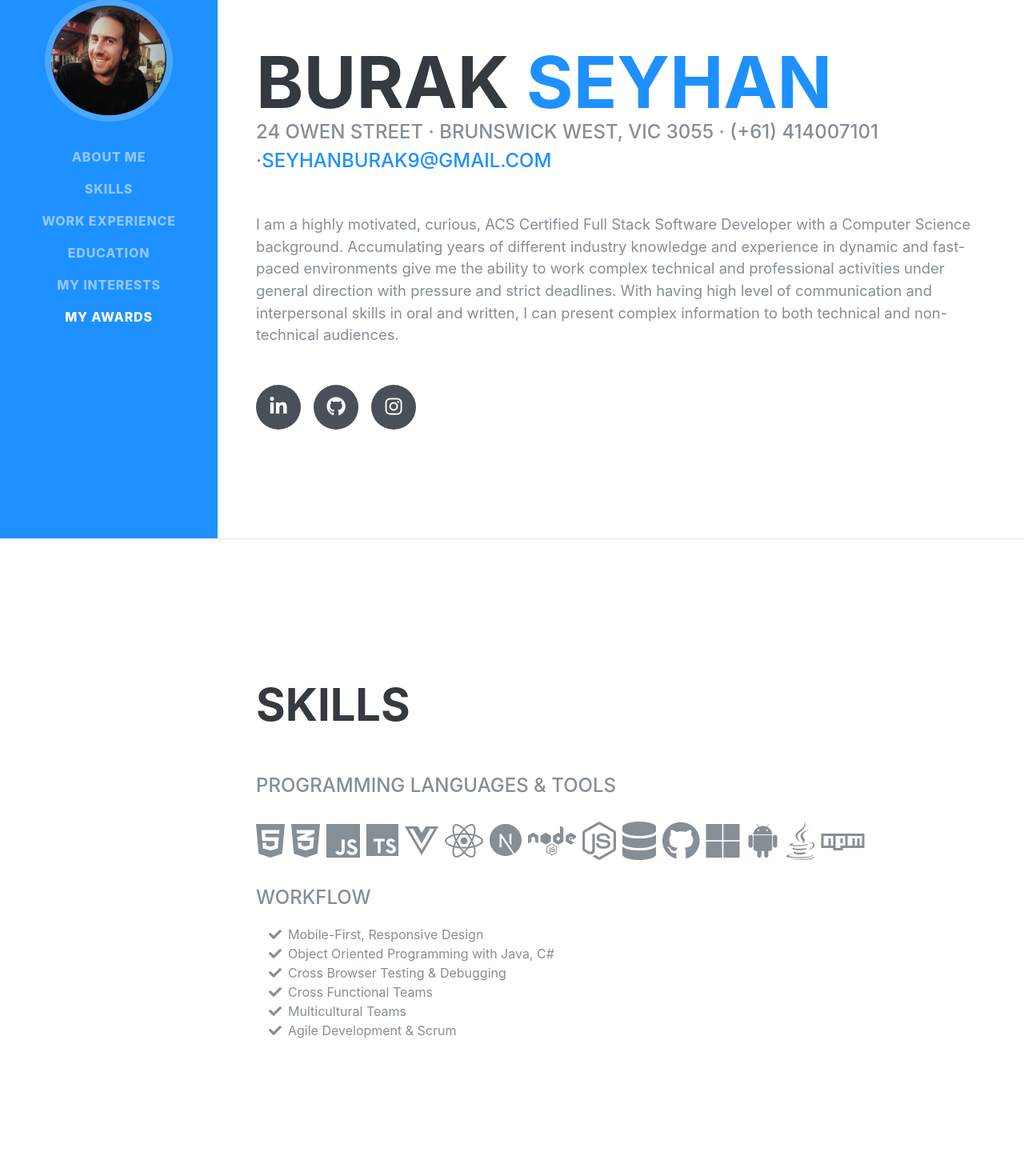
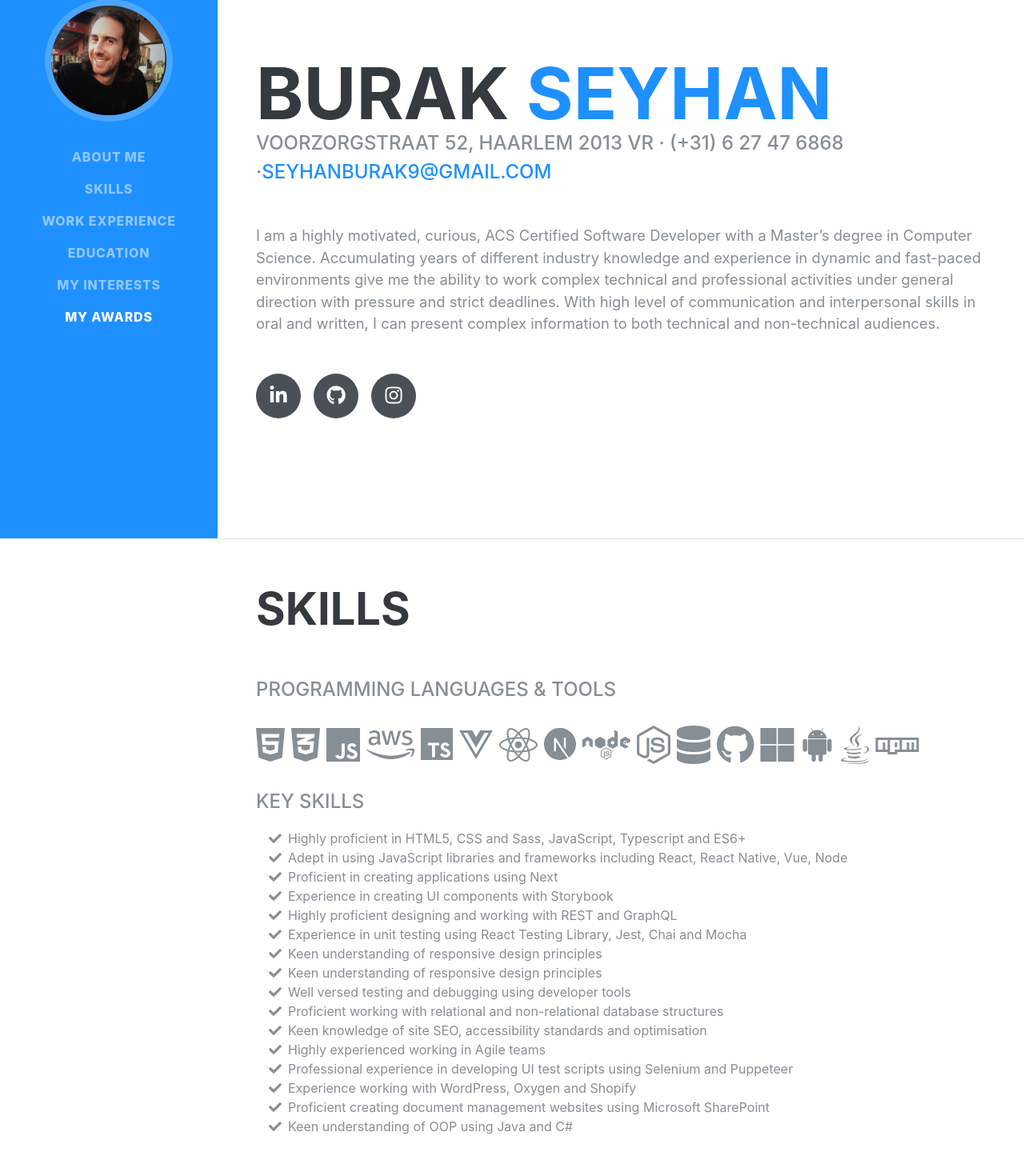
Before and after one commit to di0nys1s/myresume, a React (Create React App) app: page / in a window 1280 px wide. Shown: the part 127-1597 px from the top of the page at 80% size. Built offline with nearby package versions, Linux system fonts and the light colour scheme; a web font is replaced by a local one.

Commit message:
Updates with the moving

```diff
--- a/src/components/education.jsx
+++ b/src/components/education.jsx
@@ -4,7 +4,8 @@ const Education = () => {
   return (
     <section
       className="resume-section p-3 p-lg-5 d-flex align-items-center"
-      id="education">
+      id="education"
+    >
       <div className="w-100">
         <h2 className="mb-5">Education</h2>
 
@@ -45,7 +46,8 @@ const Education = () => {
                 <br />
                 <a
                   target="_blank"
-                  href="https://www.youtube.com/watch?v=qY7jmfkxM60">
+                  href="https://www.youtube.com/watch?v=qY7jmfkxM60"
+                >
                   Demeter Product Video
                 </a>
               </h4>
@@ -93,7 +95,7 @@ const Education = () => {
           <div className="resume-content">
             <h3 className="mb-0">Performance Education</h3>
             <div className="subheading mb-3">
-              Professional Yerar, Information Technology
+              Professional Year, Information Technology
             </div>
           </div>
         </div>
@@ -124,7 +126,7 @@ const Education = () => {
           <div className="resume-content">
             <h3 className="mb-0">Middle East Technical University</h3>
             <div className="subheading mb-3">
-              Bachelor of Science, Economics
+              Bachelor of Science, Economics and Statistics
             </div>
           </div>
 
--- a/src/components/experience.jsx
+++ b/src/components/experience.jsx
@@ -24,7 +24,7 @@ const Experience = () => {
             </p>
           </div>
           <div className="resume-date text-md-right">
-            <span className="text-primary">April 2021 - present</span>
+            <span className="text-primary">April 2021 - Present</span>
           </div>
         </div>
 
@@ -46,7 +46,7 @@ const Experience = () => {
             </p>
           </div>
           <div className="resume-date text-md-right">
-            <span className="text-primary">March 2020 - April 2021</span>
+            <span className="text-primary">December 2019 - April 2021</span>
           </div>
         </div>
 
@@ -71,7 +71,7 @@ const Experience = () => {
             </p>
           </div>
           <div className="resume-date text-md-right">
-            <span className="text-primary">January 2020 - March 2020</span>
+            <span className="text-primary">September 2019 - March 2020</span>
           </div>
         </div>
 
@@ -115,11 +115,10 @@ const Experience = () => {
             </div>
           </div>
           <div className="resume-date text-md-right">
-            <span className="text-primary">March 2016 - September 2019</span>
+            <span className="text-primary">March 2017 - December 2019</span>
           </div>
         </div>
 
-        {/*
         <div className="resume-item d-flex flex-column flex-md-row justify-content-between mb-5">
           <div className="resume-content">
             <h3 className="mb-0">Software Test Engineer</h3>
@@ -166,10 +165,9 @@ const Experience = () => {
             </div>
           </div>
           <div className="resume-date text-md-right">
-            <span className="text-primary">January 2015 - February 2016</span>
+            <span className="text-primary">September 2015 - March 2017</span>
           </div>
         </div>
-
 
         <div className="resume-item d-flex flex-column flex-md-row justify-content-between mb-5">
           <div className="resume-content">
@@ -180,12 +178,12 @@ const Experience = () => {
               </a>
             </div>
             <p>
-              In Check-out and Storefront Agile Development Team, operating end to end
-              Business Analysis process including Jira management.
+              In Check-out and Storefront Agile Development Team, operating end
+              to end Business Analysis process including Jira management.
             </p>
           </div>
           <div className="resume-date text-md-right">
-            <span className="text-primary">August 2014 - December 2015</span>
+            <span className="text-primary">August 2014 - September 2015</span>
           </div>
         </div>
 
@@ -199,15 +197,16 @@ const Experience = () => {
             </div>
             <p>
               In IT DW team, responsible for conducting the analysis of the
-              preparation of BI systems for supporting the decision making of the top managers.
+              preparation of BI systems for supporting the decision making of
+              the top managers.
             </p>
           </div>
           <div className="resume-date text-md-right">
-            <span className="text-primary">August 2013 - July 2014</span>
+            <span className="text-primary">July 2013 - July 2014</span>
           </div>
         </div>
 
-        <div className="resume-item d-flex flex-column flex-md-row justify-content-between">
+        {/* <div className="resume-item d-flex flex-column flex-md-row justify-content-between">
           <div className="resume-content">
             <h3 className="mb-0">IT Auditor</h3>
             <div className="subheading mb-3">KPMG Turkey</div>
@@ -220,8 +219,7 @@ const Experience = () => {
           <div className="resume-date text-md-right">
             <span className="text-primary">October 2011 - June 2013</span>
           </div>
-        </div>
-          */}
+        </div> */}
       </div>
     </section>
   );
--- a/src/components/interests.jsx
+++ b/src/components/interests.jsx
@@ -9,10 +9,10 @@ const Interest = () => {
       <div className="w-100">
         <h2 className="mb-5">Interests</h2>
         <p>
-          Apart from being a web developer, I enjoy most of my time being in
-          climbing gyms and outdoors depend on the weather conditions. During
+          Apart from being a Software developer, I enjoy most of my time being
+          in climbing gyms and outdoors depend on the weather conditions. During
           the dry months, I enjoy rock climbing and bouldering in the nature,
-          other times I become a gym rat.
+          other times I am a gym rat.
         </p>
         <p className="mb-0">
           When forced indoors, I follow a number of sci-fi and fantasy genre
--- a/src/components/resume.jsx
+++ b/src/components/resume.jsx
@@ -4,18 +4,26 @@ const Resume = () => {
   return (
     <section
       className="resume-section p-3 p-lg-5 d-flex align-items-center"
-      id="about">
+      id="about"
+    >
       <div className="w-100">
         <h1 className="mb-0" style={{ fontSize: 90, marginTop: 50 }}>
           Burak
           <span className="text-primary"> Seyhan</span>
         </h1>
         <div className="subheading mb-5">
-          24 Owen Street · Brunswick West, VIC 3055 · (+61) 414007101 ·
+          Voorzorgstraat 52, Haarlem 2013 VR · (+31) 6 27 47 6868 ·
           <a href="mailto:seyhanburak9@gmail.com">seyhanburak9@gmail.com</a>
         </div>
         <p className="lead mb-5">
-        I am a highly motivated, curious, ACS Certified Full Stack Software Developer with a Computer Science background. Accumulating years of different industry knowledge and experience in dynamic and fast-paced environments give me the ability to work complex technical and professional activities under general direction with pressure and strict deadlines. With having high level of communication and interpersonal skills in oral and written, I can present complex information to both technical and non-technical audiences.
+          I am a highly motivated, curious, ACS Certified Software Developer
+          with a Master’s degree in Computer Science. Accumulating years of
+          different industry knowledge and experience in dynamic and fast-paced
+          environments give me the ability to work complex technical and
+          professional activities under general direction with pressure and
+          strict deadlines. With high level of communication and interpersonal
+          skills in oral and written, I can present complex information to both
+          technical and non-technical audiences.
         </p>
         <div className="social-icons">
           <a target="_blank" href="https://www.linkedin.com/in/burakjseyhan/">
--- a/src/components/skills.jsx
+++ b/src/components/skills.jsx
@@ -19,6 +19,9 @@ const Skills = () => {
           </li>
           <li className="list-inline-item">
             <i className="fab fa-js"></i>
+          </li>
+          <li className="list-inline-item">
+            <i className="fab fa-aws"></i>
           </li>
           <li className="list-inline-item">
             <svg
@@ -92,31 +95,77 @@ const Skills = () => {
           </li>
         </ul>
 
-        <div className="subheading mb-3">Workflow</div>
+        <div className="subheading mb-3">Key Skills</div>
         <ul className="fa-ul mb-0">
           <li>
             <i className="fa-li fa fa-check"></i>
-            Mobile-First, Responsive Design
+            Highly proficient in HTML5, CSS and Sass, JavaScript, Typescript and
+            ES6+
           </li>
           <li>
             <i className="fa-li fa fa-check"></i>
-            Object Oriented Programming with Java, C#
+            Adept in using JavaScript libraries and frameworks including React,
+            React Native, Vue, Node
           </li>
           <li>
             <i className="fa-li fa fa-check"></i>
-            Cross Browser Testing &amp; Debugging
+            Proficient in creating applications using Next
           </li>
           <li>
             <i className="fa-li fa fa-check"></i>
-            Cross Functional Teams
+            Experience in creating UI components with Storybook
           </li>
           <li>
             <i className="fa-li fa fa-check"></i>
-            Multicultural Teams
+            Highly proficient designing and working with REST and GraphQL
           </li>
           <li>
             <i className="fa-li fa fa-check"></i>
-            Agile Development &amp; Scrum
+            Experience in unit testing using React Testing Library, Jest, Chai
+            and Mocha
+          </li>
+          <li>
+            <i className="fa-li fa fa-check"></i>
+            Keen understanding of responsive design principles
+          </li>
+          <li>
+            <i className="fa-li fa fa-check"></i>
+            Keen understanding of responsive design principles
+          </li>
+          <li>
+            <i className="fa-li fa fa-check"></i>
+            Well versed testing and debugging using developer tools
+          </li>
+          <li>
+            <i className="fa-li fa fa-check"></i>
+            Proficient working with relational and non-relational database
+            structures
+          </li>
+          <li>
+            <i className="fa-li fa fa-check"></i>
+            Keen knowledge of site SEO, accessibility standards and optimisation
+          </li>
+          <li>
+            <i className="fa-li fa fa-check"></i>
+            Highly experienced working in Agile teams
+          </li>
+          <li>
+            <i className="fa-li fa fa-check"></i>
+            Professional experience in developing UI test scripts using Selenium
+            and Puppeteer
+          </li>
+          <li>
+            <i className="fa-li fa fa-check"></i>
+            Experience working with WordPress, Oxygen and Shopify
+          </li>
+          <li>
+            <i className="fa-li fa fa-check"></i>
+            Proficient creating document management websites using Microsoft
+            SharePoint
+          </li>
+          <li>
+            <i className="fa-li fa fa-check"></i>
+            Keen understanding of OOP using Java and C#
           </li>
         </ul>
       </div>
```
